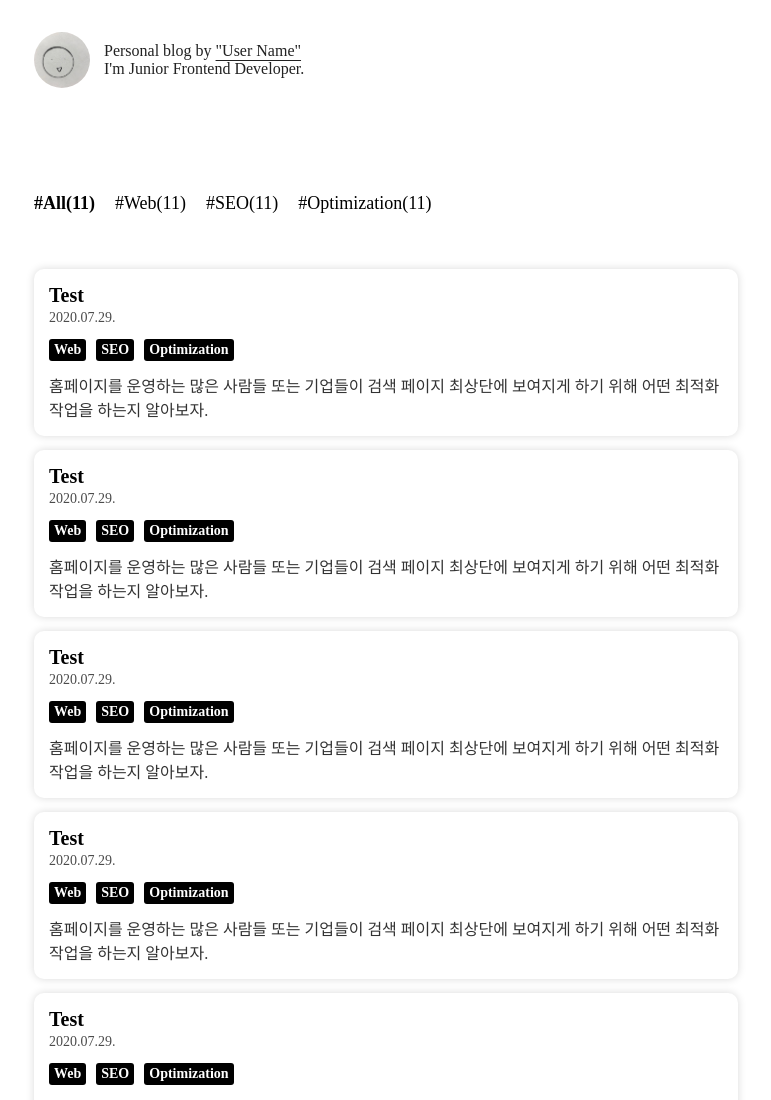
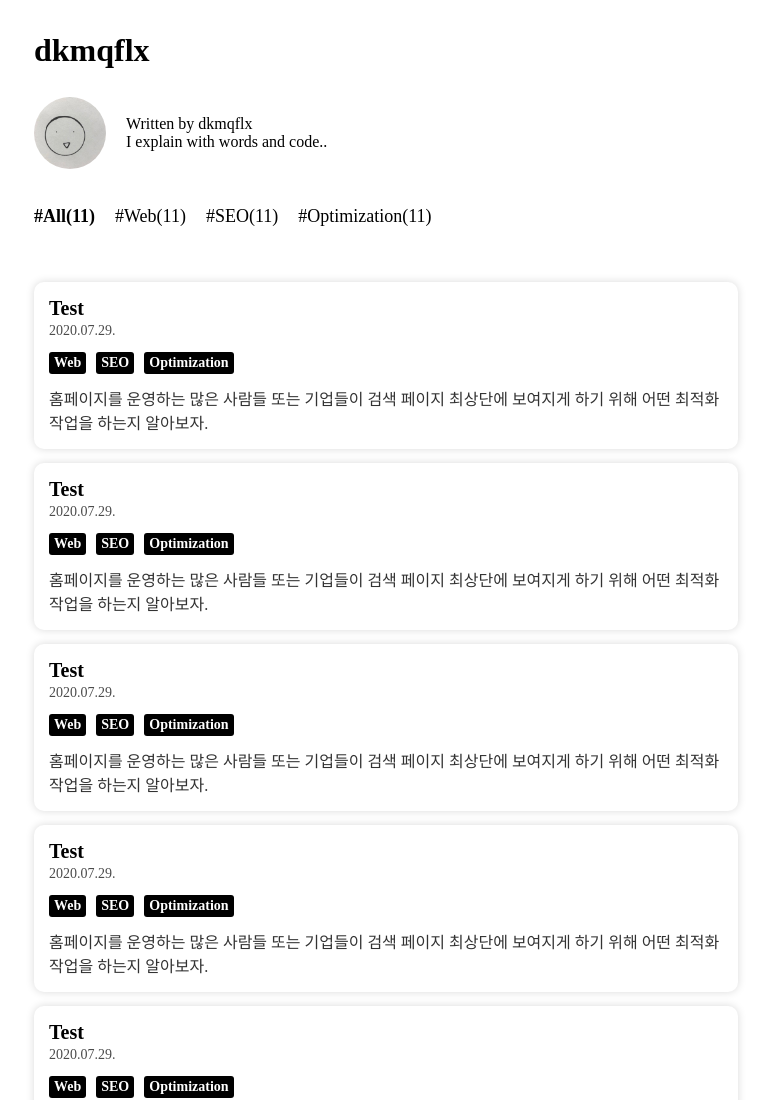
Before and after one commit to dkmqflx/gatsby-blog-practice, a Gatsby site: page / in a window 1280 px wide. Shown: the top 1100 px of the page, without its empty margins (254-1025 px from the left). Built offline with nearby package versions, Linux system fonts and the light colour scheme; Gatsby itself is replaced by a stand-in of ours; a web font is replaced by a local one.

Commit message:
style: header ui 수정

```diff
--- a/gatsby-config.js
+++ b/gatsby-config.js
@@ -2,7 +2,8 @@ module.exports = {
   siteMetadata: {
     title: `주니어 개발자의 개발 블로그`,
     description: `주니어 개발자로서의 저를 표현한 블로그입니다.`,
-    author: `Hyun`,
+    author: `dkmqflx`,
+    introduction: 'I explain with words and code..',
     siteUrl: 'https://my-website-link.com', // 배포 후 변경 예정
   },
   plugins: [
--- a/src/components/Main/CategoryList.tsx
+++ b/src/components/Main/CategoryList.tsx
@@ -23,7 +23,6 @@ const CategoryListWrapper = styled.div`
   display: flex;
   flex-wrap: wrap;
   width: 100%;
-  margin: 100px auto 0;
 
   @media (max-width: 768px) {
     width: 100%;
--- a/src/components/Main/Introduction.tsx
+++ b/src/components/Main/Introduction.tsx
@@ -1,39 +1,51 @@
-import React, { FunctionComponent } from 'react'
+import React from 'react'
+import { Link } from 'gatsby'
+import { IGatsbyImageData } from 'gatsby-plugin-image'
+import ProfileImage from 'components/Main/ProfileImage'
 import styled from '@emotion/styled'
-import ProfileImage from 'components/Main/ProfileImage'
-import { IGatsbyImageData } from 'gatsby-plugin-image'
 
 const Wrapper = styled.header`
   display: flex;
-  align-items: center;
-  color: #222222;
-  max-width: 768px;
-  margin: 0 auto;
+  flex-direction: column;
+  width: 100%;
+  margin-bottom: 32px;
+  word-break: break-word;
 `
 
-const UserLink = styled.a`
-  text-decoration: underline;
-  text-underline-position: under;
+const HeaderLink = styled(Link)`
+  margin-bottom: 28px;
+`
+
+const Profile = styled.div`
+  display: flex;
+  align-items: center;
 `
 
 type IntroductionProps = {
   profileImage: IGatsbyImageData
+  author: string
+  introduction: string
 }
 
-const Introduction: FunctionComponent<IntroductionProps> = function ({
+const Introduction = ({
   profileImage,
-}) {
+  author,
+  introduction,
+}: IntroductionProps) => {
   return (
     <Wrapper>
-      <ProfileImage profileImage={profileImage} />
+      <HeaderLink to="/">
+        <h1>{author}</h1>
+      </HeaderLink>
 
-      <div>
+      <Profile>
+        <ProfileImage profileImage={profileImage} />
+
         <div>
-          <span>Personal blog by </span>
-          <UserLink href="/">"User Name"</UserLink>
+          <span>Written by {author}</span>
+          <p>{introduction}</p>
         </div>
-        <p>I'm Junior Frontend Developer.</p>
-      </div>
+      </Profile>
     </Wrapper>
   )
 }
--- a/src/components/Main/ProfileImage.tsx
+++ b/src/components/Main/ProfileImage.tsx
@@ -1,21 +1,17 @@
-import React, { FunctionComponent } from 'react'
+import React from 'react'
 import { GatsbyImage, IGatsbyImageData } from 'gatsby-plugin-image'
 import styled from '@emotion/styled'
 
-type ProfileImageProps = {
-  profileImage: IGatsbyImageData
-}
-
 const ProfileImageWrapper = styled(GatsbyImage)`
-  width: 3.5rem;
-  height: 3.5rem;
+  width: 72px;
+  height: 72px;
+  min-width: 72px;
+  min-height: 72px;
   border-radius: 50%;
-  margin-right: 0.875rem;
+  margin-right: 20px;
 `
 
-const ProfileImage: FunctionComponent<ProfileImageProps> = function ({
-  profileImage,
-}) {
+const ProfileImage = ({ profileImage }: { profileImage: IGatsbyImageData }) => {
   return <ProfileImageWrapper image={profileImage} alt="Profile Image" />
 }
 
--- a/src/pages/index.tsx
+++ b/src/pages/index.tsx
@@ -1,8 +1,6 @@
 import React, { useMemo, FunctionComponent } from 'react'
 import styled from '@emotion/styled'
-import GlobalStyle from 'components/Common/GlobalStyle'
 import Introduction from 'components/Main/Introduction'
-import Footer from 'components/Common/Footer'
 import CategoryList, { CategoryListProps } from 'components/Main/CategoryList'
 import PostList from 'components/Main/PostList'
 import { graphql } from 'gatsby'
@@ -21,6 +19,8 @@ type IndexPageProps = {
         title: string
         description: string
         siteUrl: string
+        author: string
+        introduction: string
       }
     }
     allMarkdownRemark: {
@@ -38,6 +38,7 @@ type IndexPageProps = {
 const Wrapper = styled.div`
   margin: 0 auto;
   max-width: 768px;
+  width: 768px;
   padding: 2rem;
 `
 
@@ -45,7 +46,7 @@ const IndexPage: FunctionComponent<IndexPageProps> = function ({
   location: { search },
   data: {
     site: {
-      siteMetadata: { title, description, siteUrl },
+      siteMetadata: { title, description, siteUrl, author, introduction },
     },
     allMarkdownRemark: { edges },
     file: {
@@ -87,7 +88,11 @@ const IndexPage: FunctionComponent<IndexPageProps> = function ({
 
   return (
     <Wrapper>
-      <Introduction profileImage={gatsbyImageData} />
+      <Introduction
+        profileImage={gatsbyImageData}
+        author={author}
+        introduction={introduction}
+      />
 
       <Template
         title={title}
@@ -114,6 +119,8 @@ export const getPostList = graphql`
         title
         description
         siteUrl
+        author
+        introduction
       }
     }
     allMarkdownRemark(
```
